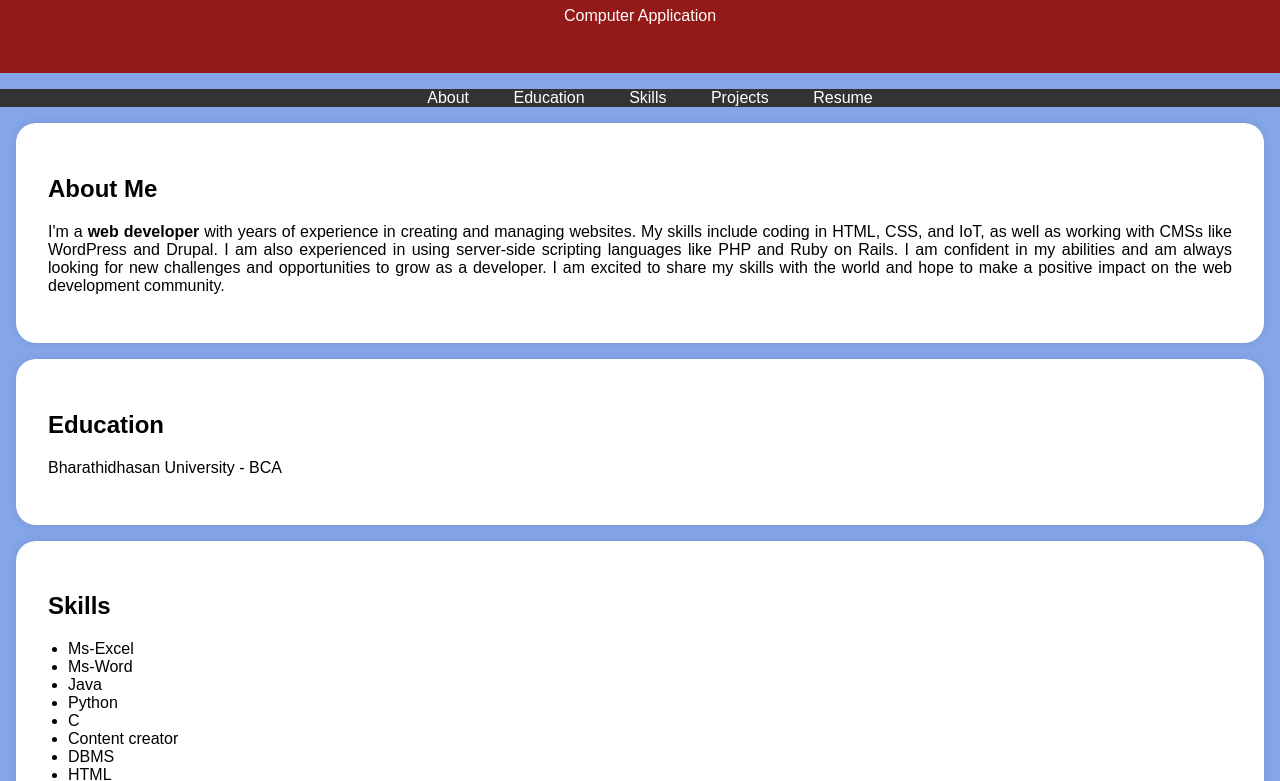
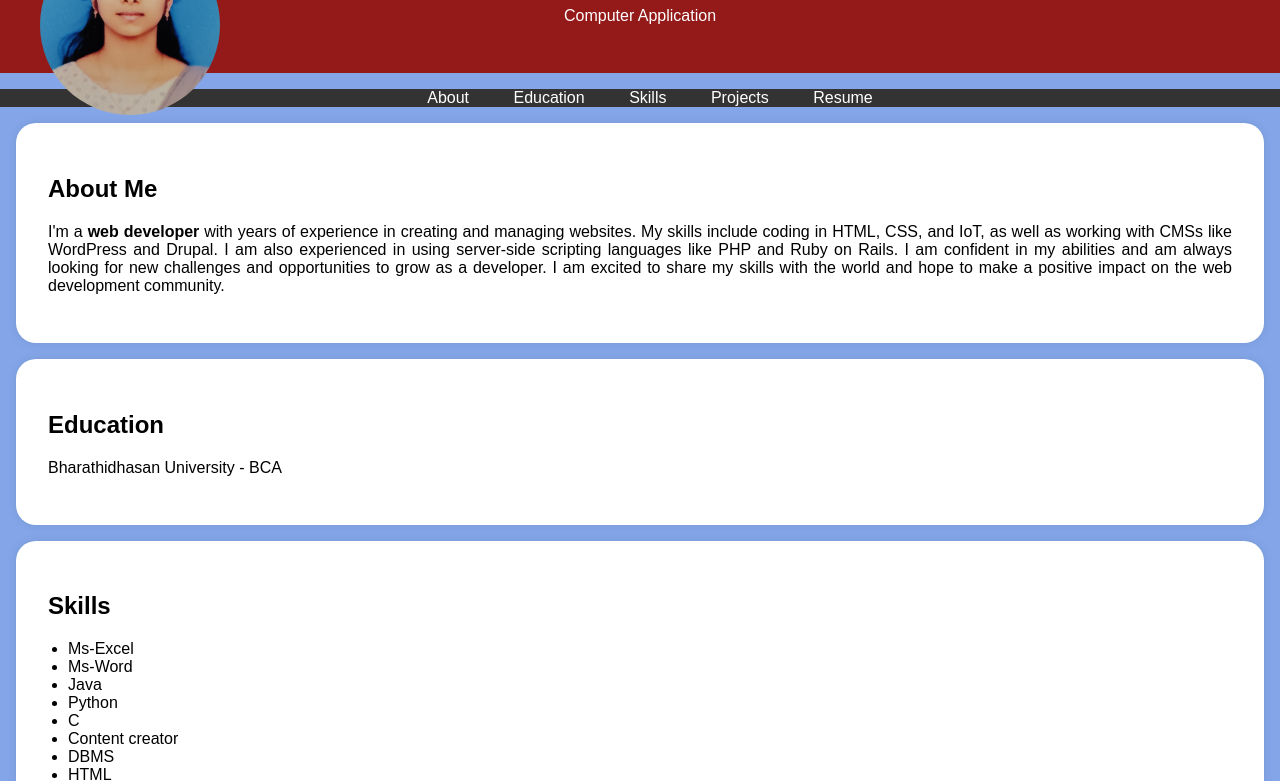
Before and after one commit to kowsalya113/Digital-portfolio, a plain HTML site: page index.html in a window 1280 px wide. Shown: the part 105-886 px from the top of the page. Drawn offline with Linux system fonts and the light colour scheme.

Commit message:
index.html

```diff
--- a/index.html
+++ b/index.html
@@ -95,7 +95,7 @@
     <header>
         <div class="header-content">
             <!-- Add your profile picture here -->
-            <img src="IMG_20250317_212353.jpg" alt="Your Profile Picture" class="profile-picture">
+            <img src="IMG_20250319_143110.jpg" alt="Your Profile Picture" class="profile-picture">
             <h1>GowsalyaRajasekar</h1>
             <p>Computer Application</p>
         </div>
```
